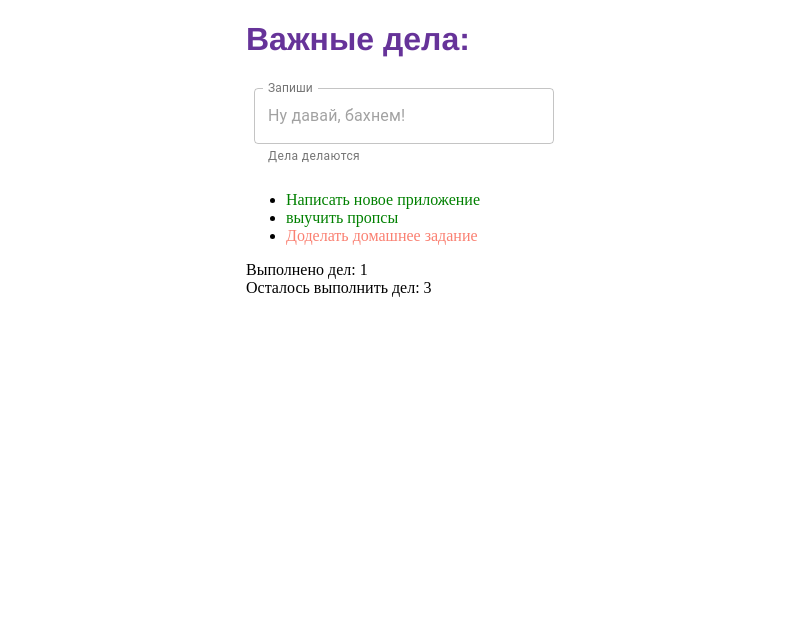
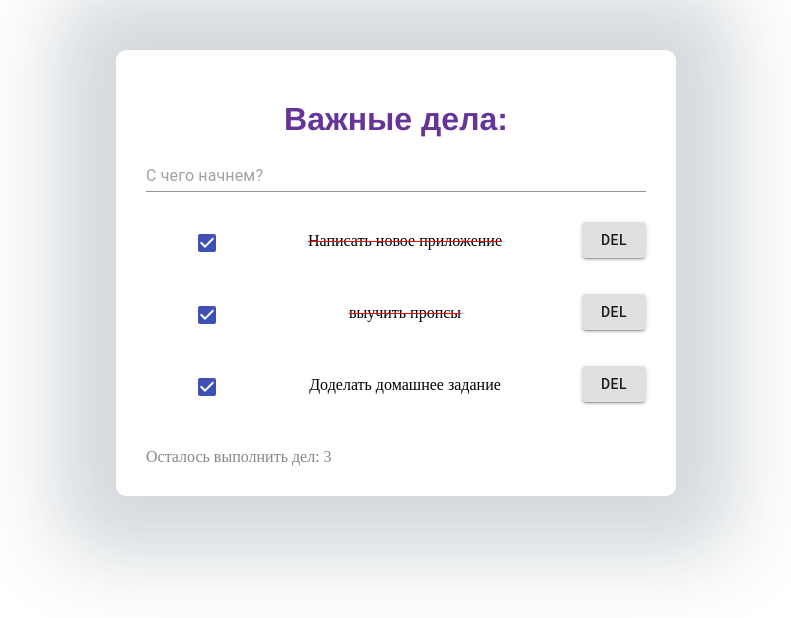
Before and after one commit to bessik1234/App, a React (Create React App) app: page / in a window 1280 px wide. Shown: the top 618 px of the page, without its empty margins (244-1035 px from the left). Built offline with nearby package versions, Linux system fonts and the light colour scheme; the HTML template or start-up script is replaced by a standard one.

Commit message:
Стилизация приложения

```diff
--- a/src/App.js
+++ b/src/App.js
@@ -1,6 +1,5 @@
 import React from 'react';
 import InputItem from './components/InputItem/InputItem';
-import ItemList from './components/ItemList/ItemList';
 import Footer from './components/Footer/Footer';
 import Input from './components/Input/Input';
 import styles from './App.module.css';
@@ -30,7 +29,7 @@ const App = () => {
   <h1 className={styles.title}> Важные дела: </h1>
   <Input />
   <InputItem items={items} />
-  <ItemList doneItem={1}/>
+
   <Footer count={3} />
 
 </div>)
--- a/src/App.module.css
+++ b/src/App.module.css
@@ -1,8 +1,16 @@
 .wrap{
-    width: 300px;
-    margin: auto;
+    padding: 30px;
+
+    width: 500px;
+
+    margin: 50px   auto;
+    -webkit-box-shadow: 0px 0px 82px 60px rgba(34, 60, 80, 0.2);
+    -moz-box-shadow: 0px 0px 82px 60px rgba(34, 60, 80, 0.2);
+    box-shadow: 0px 0px 82px 60px rgba(34, 60, 80, 0.2);
+    border-radius: 10px;
 }
 .title{
+    text-align: center;
     color: rebeccapurple;
-font-family: helvetica;
+    font-family: helvetica;
 }
--- a/src/components/Footer/Footer.js
+++ b/src/components/Footer/Footer.js
@@ -1,8 +1,8 @@
 import React from 'react';
-
+import styles from './Footer.module.css';
 
 const Footer = ({count}) => (
-    <div>Осталось выполнить дел: {count}</div>
+    <div className={styles.wrap}>Осталось выполнить дел: {count}</div>
 );
 
 export default Footer;
--- /dev/null
+++ b/src/components/Footer/Footer.module.css
@@ -0,0 +1,4 @@
+.wrap{
+    margin-top: 40px;
+    color: rgb(138, 133, 133);
+}
--- a/src/components/Input/Input.js
+++ b/src/components/Input/Input.js
@@ -1,20 +1,18 @@
 import React from 'react';
-import styles from './Input.module.css';
 import TextField from '@material-ui/core/TextField';
 
 const Input = () => (<div >
  <TextField
-  id="outlined-full-width"
-  label="Запиши"
-  style={{ margin: 8 }}
-  placeholder="Ну давай, бахнем!"
-  helperText="Дела делаются"
+          id="standard-full-width"
+
+          style={{ margin: 0 }}
+          placeholder="С чего начнем?"
+
           fullWidth
           margin="normal"
           InputLabelProps={{
             shrink: true,
           }}
-  variant="outlined"
         />
     </div>
 );
--- /dev/null
+++ b/src/components/InputItem/Box/Box.js
@@ -0,0 +1,12 @@
+import React from 'react';
+import Checkbox from '@material-ui/core/Checkbox';
+
+const Box = () => (<div>
+    <Checkbox
+        defaultChecked
+        color="primary"
+        inputProps={{ 'aria-label': 'secondary checkbox' }}
+      /></div>
+);
+
+export default Box;
--- /dev/null
+++ b/src/components/InputItem/Icon/Icon.js
@@ -0,0 +1,13 @@
+import React from 'react';
+import Button from '@material-ui/core/Button';
+
+
+
+const Icon = () => (<div>
+  <Button variant="contained">DEL</Button>
+
+
+
+  </div>);
+
+export default Icon;
--- a/src/components/InputItem/InputItem.js
+++ b/src/components/InputItem/InputItem.js
@@ -1,8 +1,18 @@
 import React from 'react';
 import Item from './Item/Item';
+import styles from './InputItem.module.css';
+import Box from './Box/Box';
+import Icon from './Icon/Icon';
 
-const InputItem = ({items}) => (<ul>
-    {items.map(item => <li key={item.value}><Item value={item.value} isDone={item.isDone}/></li>)}
-</ul>);
+
+const InputItem = ({items}) => (<div className={styles.wrap}>
+    <ul>
+    {items.map(item => <li key={item.value} className={styles.item}>
+        <Box/>
+        <Item value={item.value} isDone={item.isDone}/>
+        <Icon/>
+        </li>)}
+
+</ul></div>);
 
 export default InputItem;
--- /dev/null
+++ b/src/components/InputItem/InputItem.module.css
@@ -0,0 +1,12 @@
+.item{
+   display: flex;
+   justify-content: space-between;
+   align-self: center;
+   margin-top: 30px;
+   list-style-type: none;
+}
+
+.wrap{
+
+
+}
--- a/src/components/InputItem/Item/Item.module.css
+++ b/src/components/InputItem/Item/Item.module.css
@@ -1,6 +1,9 @@
 .item{
-    color: salmon;
+    color: rgb(0, 0, 0);
+    margin-top: 10px;
 }
 .done{
-    color: green;
+    text-decoration: line-through;
+	text-decoration-color: red;
+    margin-top: 10px;
 }
--- a/src/components/ItemList/ItemList.js
+++ /dev/null
@@ -1,8 +0,0 @@
-import React from 'react';
-
-
-const ItemList = ({doneItem}) => (
-    <div>Выполнено дел:  {doneItem}</div>
-);
-
-export default ItemList;
```
Also changed, not shown: src/components/InputItem/Box copy/Chbox.js (added, +12 -0 lines). Lines whose indentation alone changed are shown as unchanged.
